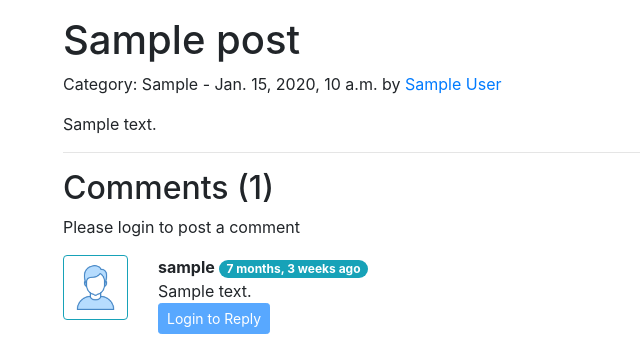
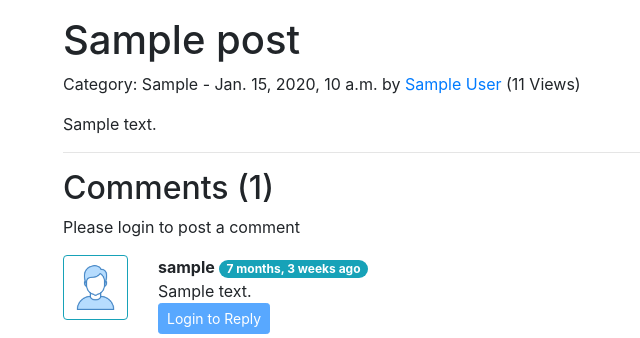
Before and after one commit to mrkp/iCoder, a Django app: a page that uses templates/blog/blogPost.html in a window 1280 px wide. Shown: the part 56-394 px from the top of the page, without its empty margins (22-662 px from the left). Run offline with Django 3.2, Linux system fonts and the light colour scheme; tables that the repository leaves empty hold one stand-in row (values such as "Sample post"); some libraries are stand-ins or nearby versions.

Commit message:
Views Created

```diff
--- a/blog/models.py
+++ b/blog/models.py
@@ -9,6 +9,7 @@ class Post(models.Model):
     author = models.CharField(max_length=30)
     slug = models.CharField(max_length=130)
     category = models.CharField(max_length=50)
+    views = models.IntegerField(default=0)
     created_at = models.DateTimeField(blank=True)
     timestamp = models.DateTimeField(auto_now_add=True, blank=True)
 
--- a/blog/views.py
+++ b/blog/views.py
@@ -13,6 +13,9 @@ def bloghome(request):
 
 def blogPost(request, slug):
     post = Post.objects.filter(slug=slug).first() # OR [0]
+    post.views = post.views + 1
+    post.save()
+
     comments = BlogComment.objects.filter(post=post, parent=None)
     replies = BlogComment.objects.filter(post=post).exclude(parent=None)
     replyDict = {}
--- a/templates/blog/blogHome.html
+++ b/templates/blog/blogHome.html
@@ -17,7 +17,7 @@
         <div class="col p-4 d-flex flex-column position-static">
             <strong class="d-inline-block mb-2 text-primary">Article by {{post.author}}</strong>
             <h3 class="mb-0"> <a class="text-dark text-decoration-none" href="{{post.slug}}"> {{post.title}} </a></h3>
-            <div class="mb-1 text-muted">{{post.created_at}}</div>
+            <div class="mb-1 text-muted">{{post.created_at}} <span class="badge badge-pill badge-info">{{post.views}} Views</span></div>
             <p class="card-text mb-auto"><div class="preview">{{post.content | safe | truncatechars:300}}</div></p>
             <div class="my-2">
                 <a href="{{post.slug}}" role="button" class="btn btn-info">Continue reading</a>
--- a/templates/blog/blogPost.html
+++ b/templates/blog/blogPost.html
@@ -6,8 +6,8 @@
 {% block body %}
 <div class="container my-3">
     <h1 class="blog-post-title">{{post.title}}</h1>
-    <p class="blog-post-meta">Category: {{post.category}} - {{post.created_at}} by <a href="/about">{{post.author}}</a>
-    </p>
+    <p class="blog-post-meta">Category: {{post.category}} - {{post.created_at}} by <a href="/about">{{post.author}}</a> <span>({{post.views}} Views)</span></p>
+
 
     <p>{{post.content | safe }}</p>
     <hr>
```
Also changed, not shown: blog/migrations/0008_post_views.py (added).
